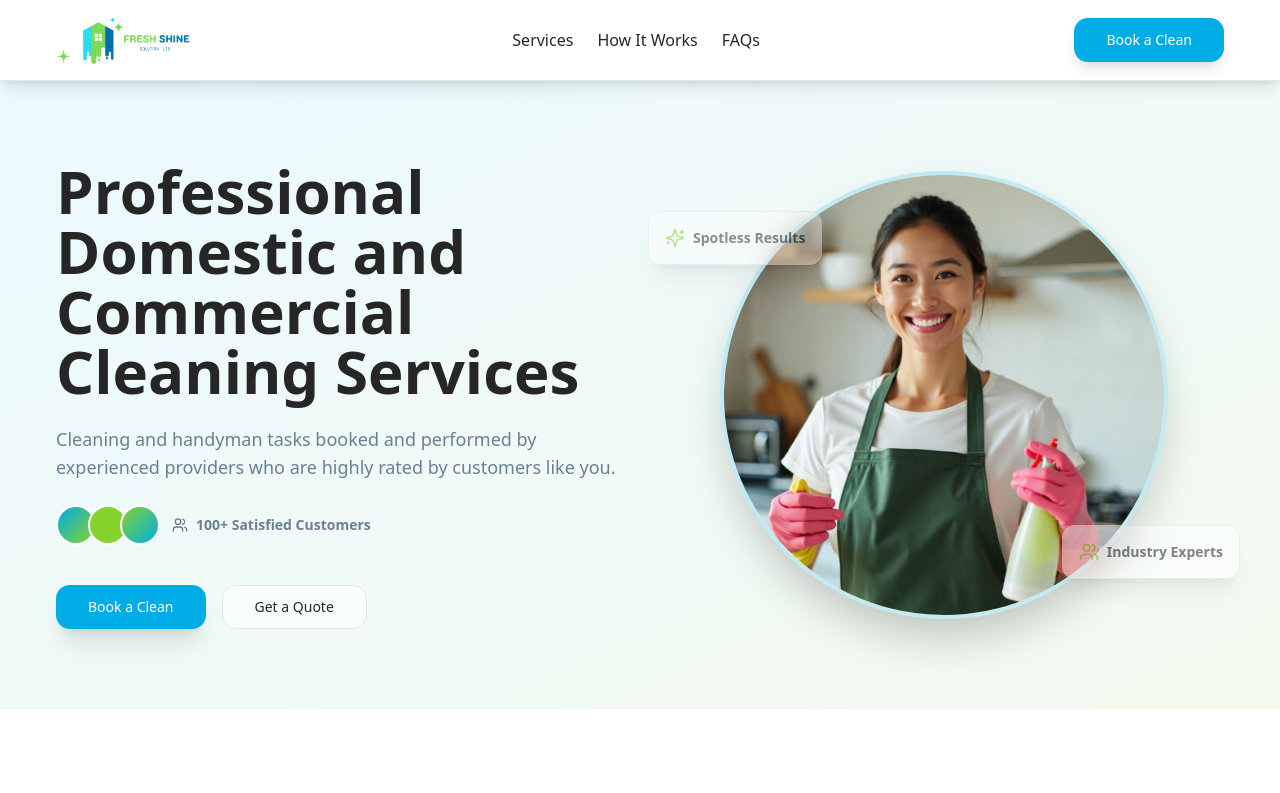
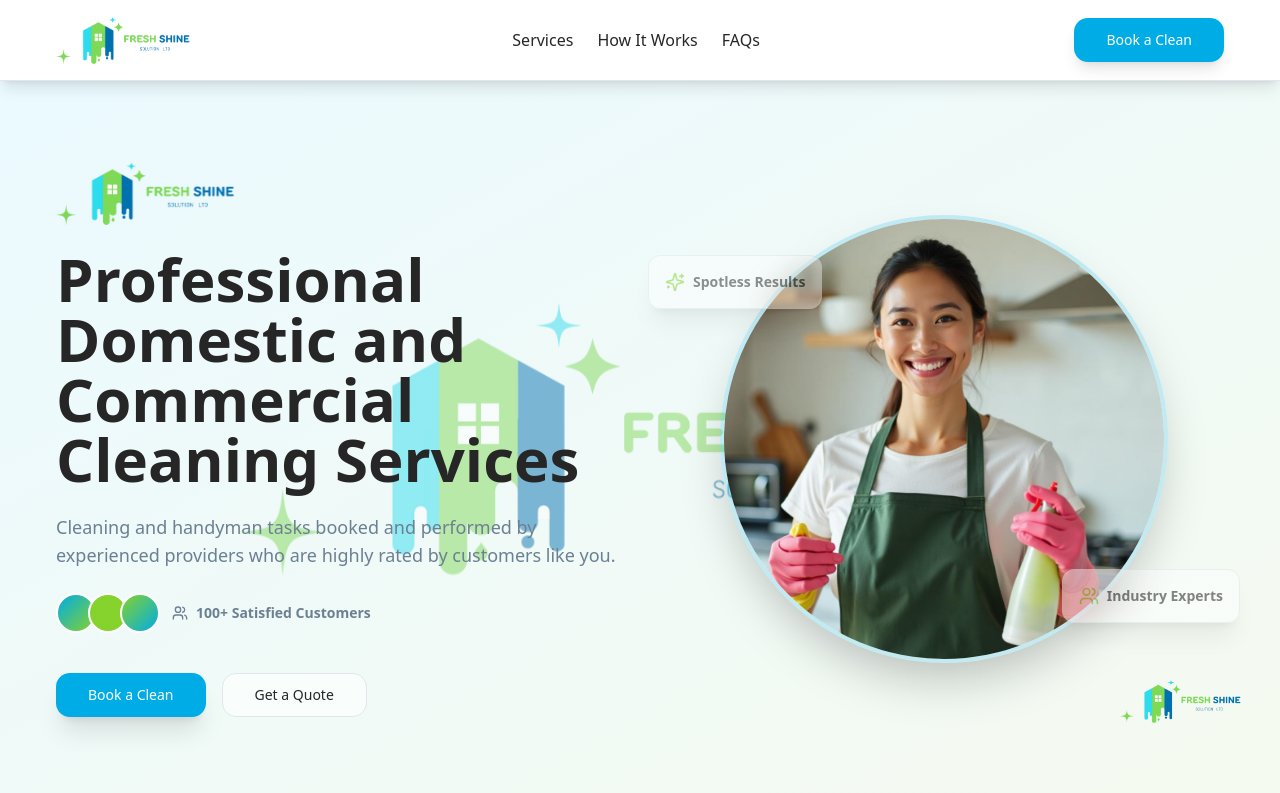
Before and after one commit to olastephen/gleam-shine-quoter, a React (Vite) app: page / in a window 1280 px wide. Shown: the top 793 px of the page. Built offline with nearby package versions, Linux system fonts and the light colour scheme; the HTML template or start-up script is replaced by a standard one.

Commit message:
feat: Integrate logo in multiple sections

```diff
--- a/src/components/Hero.tsx
+++ b/src/components/Hero.tsx
@@ -1,6 +1,7 @@
 import { Button } from "@/components/ui/button";
 import { Users, Sparkles } from "lucide-react";
 import heroImage from "@/assets/hero-cleaner.jpg";
+import logo from "@/assets/logo.png";
 
 const Hero = () => {
   const scrollToBooking = () => {
@@ -11,8 +12,24 @@ const Hero = () => {
   return (
     <section className="relative min-h-[600px] bg-gradient-to-br from-[hsl(var(--hero-gradient-from))] to-[hsl(var(--hero-gradient-to))] py-20 px-6 overflow-hidden">
       <div className="absolute inset-0 bg-grid-pattern opacity-5"></div>
+
+      {/* Background Logo Element */}
+      <div className="absolute top-1/2 left-1/2 -translate-x-1/2 -translate-y-1/2 w-[800px] h-[800px] opacity-[0.03] pointer-events-none animate-pulse">
+        <img src={logo} alt="" className="w-full h-full object-contain" />
+      </div>
+
+      {/* Floating Watermark Logo */}
+      <div className="absolute bottom-8 right-8 w-24 h-24 md:w-32 md:h-32 opacity-10 pointer-events-none animate-fade-in">
+        <img src={logo} alt="" className="w-full h-full object-contain" />
+      </div>
+
       <div className="container mx-auto grid md:grid-cols-2 gap-12 items-center">
         <div className="space-y-6 z-10 animate-fade-in">
+          {/* Logo Integrated with Content */}
+          <div className="flex items-center gap-4 mb-4">
+            <img src={logo} alt="Freshshine Solutions" className="h-16 w-auto animate-fade-in" />
+          </div>
+
           <h1 className="text-4xl md:text-5xl lg:text-6xl font-bold text-foreground leading-tight">
             Professional Domestic and Commercial Cleaning Services
           </h1>
```
